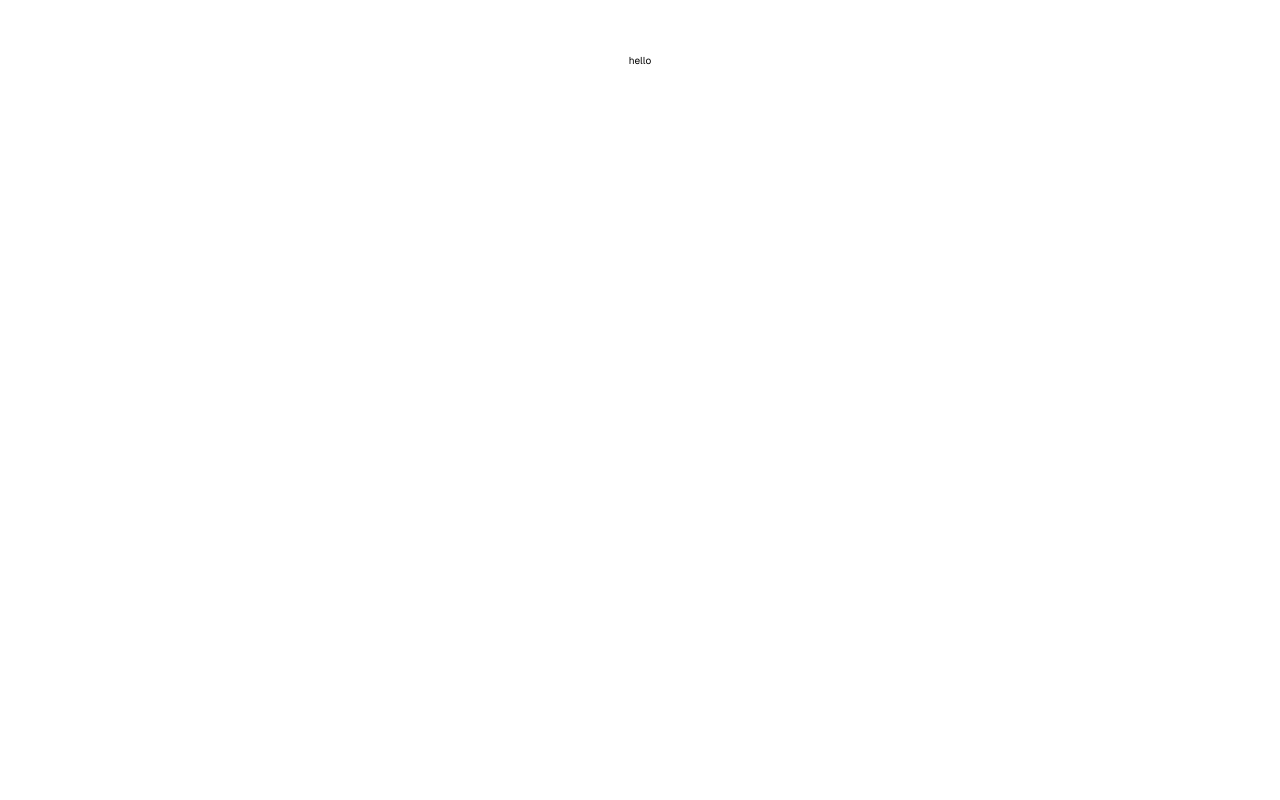
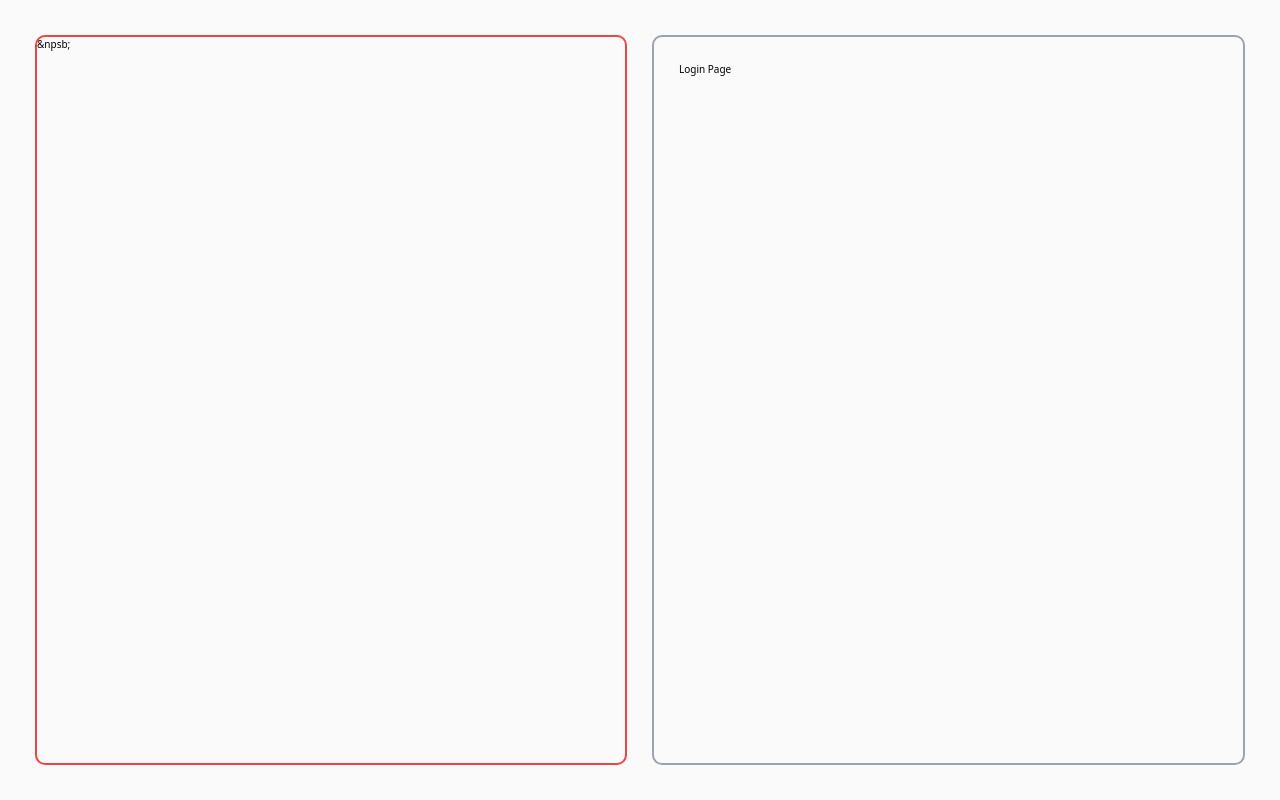
Before and after one commit to AhmedAbdEl-NasserAhmed/Ideatest-Task, a Next.js app: page / in a window 1280 px wide. Built offline with nearby package versions, Linux system fonts and the light colour scheme.

Commit message:
start implementing a login page and installation use form hook is done

```diff
--- a/app/layout.tsx
+++ b/app/layout.tsx
@@ -15,8 +15,8 @@ const geistMono = localFont({
 });
 
 export const metadata: Metadata = {
-  title: "Create Next App",
-  description: "Generated by create next app"
+  title: "Ideanest Task",
+  description: "Best Todo List Application"
 };
 
 export default function RootLayout({
--- a/app/page.tsx
+++ b/app/page.tsx
@@ -1,7 +1,10 @@
 export default function Home() {
   return (
-    <div className="grid grid-rows-[20px_1fr_20px] items-center justify-items-center min-h-screen p-8 pb-20 gap-16 sm:p-20 font-[family-name:var(--font-geist-sans)]">
-      hello
+    <div className="bg-main p-14 h-screen flex items-center justify-between gap-10 ">
+      <div className="w-1/2 border-2 border-red-500 h-full rounded-2xl">&npsb;</div>
+      <div className="border-2 border-gray-400 h-full p-10 w-1/2 rounded-2xl">
+        Login Page
+      </div>
     </div>
   );
 }
--- a/package.json
+++ b/package.json
@@ -13,6 +13,7 @@
     "next": "15.0.1",
     "react": "19.0.0-rc-69d4b800-20241021",
     "react-dom": "19.0.0-rc-69d4b800-20241021",
+    "react-hook-form": "^7.53.1",
     "react-redux": "^9.1.2",
     "sass": "^1.80.4"
   },
--- a/tailwind.config.ts
+++ b/tailwind.config.ts
@@ -4,16 +4,15 @@ const config: Config = {
   content: [
     "./pages/**/*.{js,ts,jsx,tsx,mdx}",
     "./components/**/*.{js,ts,jsx,tsx,mdx}",
-    "./app/**/*.{js,ts,jsx,tsx,mdx}",
+    "./app/**/*.{js,ts,jsx,tsx,mdx}"
   ],
   theme: {
     extend: {
       colors: {
-        background: "var(--background)",
-        foreground: "var(--foreground)",
-      },
-    },
+        main: "#fafafa"
+      }
+    }
   },
-  plugins: [],
+  plugins: []
 };
 export default config;
```
Also changed, not shown: 1 other file (tests, documents, lock files or other folders).
